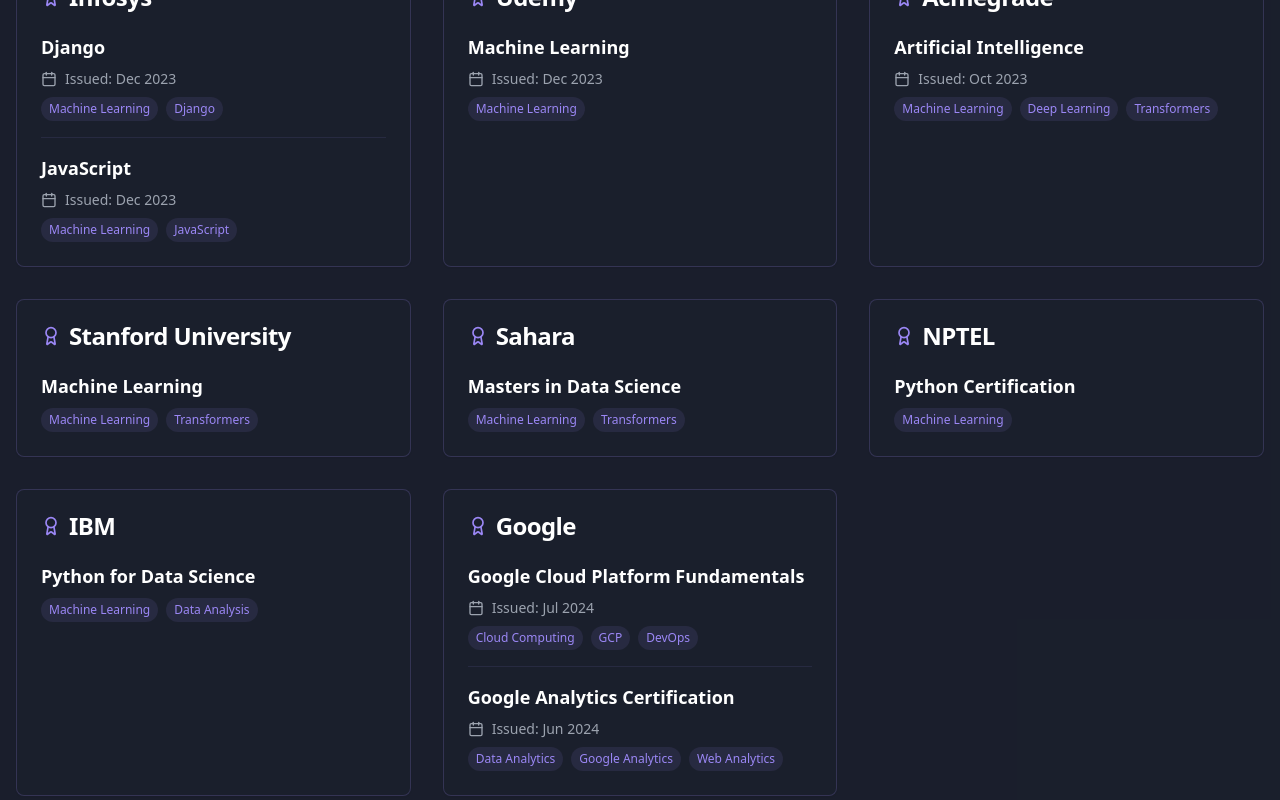
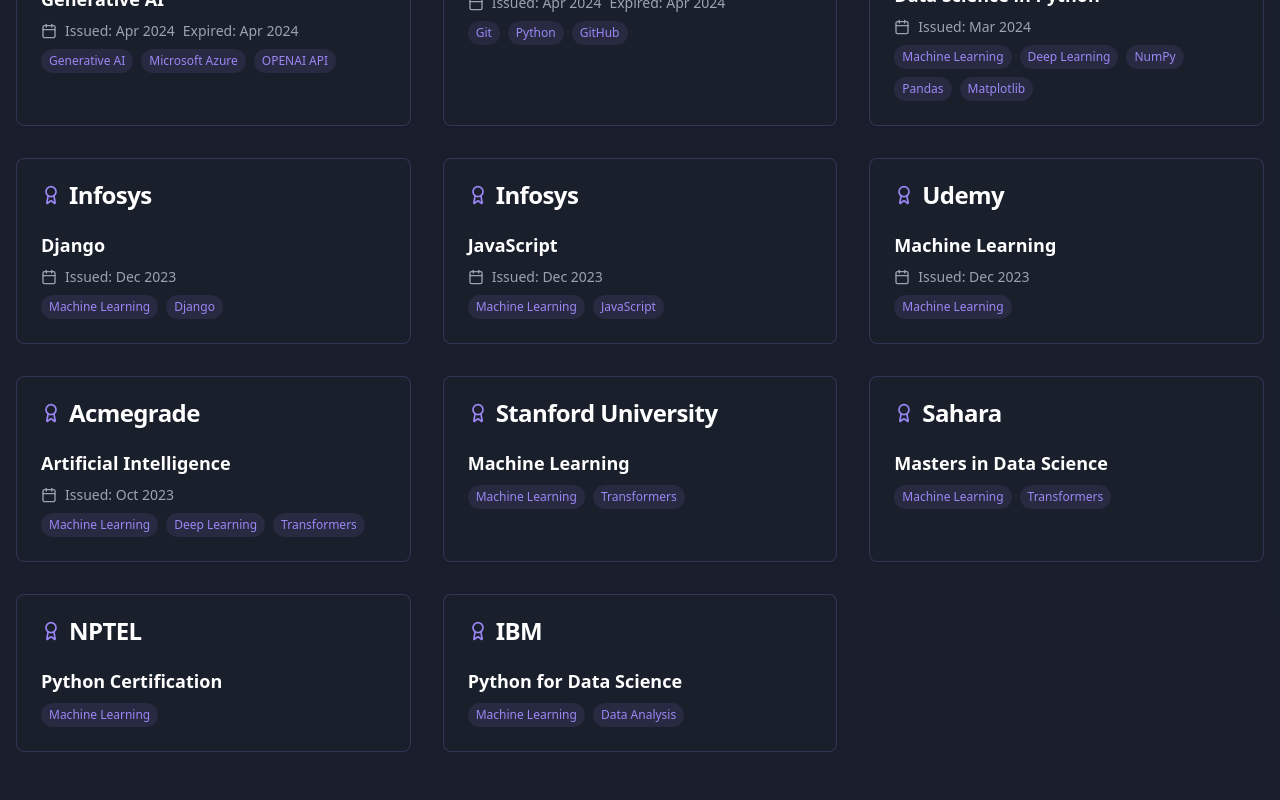
Before and after one commit to achuajays/protofolio, a React (Vite) app: page / in a window 1280 px wide. Shown: the part 6240-7040 px from the top of the page. Built offline with nearby package versions, Linux system fonts and the light colour scheme.

Commit message:
Remove Google Certification and Update Cards
Refactor the CertificationsSection component to create individual cards for each certification instead of grouping them under a single title. Additionally, remove the certifications issued by Google from the list.
[skip gpt_engineer]

```diff
--- a/src/components/CertificationCard.tsx
+++ b/src/components/CertificationCard.tsx
@@ -4,12 +4,12 @@ import { Card, CardContent, CardHeader, CardTitle } from "./ui/card";
 import { Certification } from "../types/certification";
 
 interface CertificationCardProps {
+  certification: Certification;
   issuer: string;
-  certifications: Certification[];
   index: number;
 }
 
-const CertificationCard = ({ issuer, certifications, index }: CertificationCardProps) => {
+const CertificationCard = ({ certification, issuer, index }: CertificationCardProps) => {
   return (
     <motion.div
       initial={{ opacity: 0, y: 20 }}
@@ -24,38 +24,35 @@ const CertificationCard = ({ issuer, certifications, index }: CertificationCardP
             {issuer}
           </CardTitle>
         </CardHeader>
-        <CardContent className="space-y-4">
-          {certifications.map((cert, certIndex) => (
+        <CardContent>
           <motion.div
-              key={certIndex}
             initial={{ opacity: 0, x: -20 }}
             whileInView={{ opacity: 1, x: 0 }}
-              transition={{ delay: certIndex * 0.1 }}
+            transition={{ delay: 0.1 }}
             viewport={{ once: true }}
-              className="border-t border-primary/10 pt-4 first:border-t-0 first:pt-0"
           >
-              <h4 className="font-semibold text-lg mb-2">{cert.title}</h4>
-              {(cert.issued || cert.expired) && (
+            <h4 className="font-semibold text-lg mb-2">{certification.title}</h4>
+            {(certification.issued || certification.expired) && (
               <div className="flex items-center gap-2 text-sm text-gray-400 mb-2">
                 <Calendar className="w-4 h-4" />
-                  {cert.issued && <span>Issued: {cert.issued}</span>}
-                  {cert.expired && <span>Expired: {cert.expired}</span>}
+                {certification.issued && <span>Issued: {certification.issued}</span>}
+                {certification.expired && <span>Expired: {certification.expired}</span>}
               </div>
             )}
-              {cert.credentialId && (
+            {certification.credentialId && (
               <a
-                  href={cert.credentialUrl}
+                href={certification.credentialUrl}
                 target="_blank"
                 rel="noopener noreferrer"
                 className="flex items-center gap-2 text-sm text-primary hover:text-primary/80 transition-colors mb-2"
               >
                 <LinkIcon className="w-4 h-4" />
-                  Credential ID: {cert.credentialId}
+                Credential ID: {certification.credentialId}
               </a>
             )}
-              {cert.skills && cert.skills.length > 0 && (
+            {certification.skills && certification.skills.length > 0 && (
               <div className="flex flex-wrap gap-2">
-                  {cert.skills.map((skill, skillIndex) => (
+                {certification.skills.map((skill, skillIndex) => (
                   <span
                     key={skillIndex}
                     className="bg-primary/10 text-primary px-2 py-1 rounded-full text-xs"
@@ -66,7 +63,6 @@ const CertificationCard = ({ issuer, certifications, index }: CertificationCardP
               </div>
             )}
           </motion.div>
-          ))}
         </CardContent>
       </Card>
     </motion.div>
--- /dev/null
+++ b/src/components/CertificationGroup.tsx
@@ -0,0 +1,25 @@
+import { motion } from "framer-motion";
+import { CertificationGroup as CertificationGroupType } from "../types/certification";
+import CertificationCard from "./CertificationCard";
+
+interface CertificationGroupProps {
+  group: CertificationGroupType;
+  startIndex: number;
+}
+
+const CertificationGroup = ({ group, startIndex }: CertificationGroupProps) => {
+  return (
+    <>
+      {group.certifications.map((cert, index) => (
+        <CertificationCard
+          key={`${group.issuer}-${index}`}
+          certification={cert}
+          issuer={group.issuer}
+          index={startIndex + index}
+        />
+      ))}
+    </>
+  );
+};
+
+export default CertificationGroup;
--- a/src/components/CertificationsSection.tsx
+++ b/src/components/CertificationsSection.tsx
@@ -1,8 +1,8 @@
 import { motion } from "framer-motion";
-import CertificationCard from "./CertificationCard";
-import { CertificationGroup } from "../types/certification";
+import CertificationGroup from "./CertificationGroup";
+import { CertificationGroup as CertificationGroupType } from "../types/certification";
 
-const certifications: CertificationGroup[] = [
+const certifications: CertificationGroupType[] = [
   {
     issuer: "HackerRank",
     certifications: [
@@ -175,22 +175,7 @@ const certifications: CertificationGroup[] = [
       }
     ]
   },
-  {
-    issuer: "Google",
-    certifications: [
-      {
-        title: "Google Cloud Platform Fundamentals",
-        issued: "Jul 2024",
-        skills: ["Cloud Computing", "GCP", "DevOps"]
-      },
-      {
-        title: "Google Analytics Certification",
-        issued: "Jun 2024",
-        skills: ["Data Analytics", "Google Analytics", "Web Analytics"]
-      }
-    ]
-  }
-];
+].filter(group => group.issuer !== "Google");
 
 const CertificationsSection = () => {
   return (
@@ -212,12 +197,11 @@ const CertificationsSection = () => {
           viewport={{ once: true }}
           className="grid gap-8 md:grid-cols-2 lg:grid-cols-3"
         >
-          {certifications.map((group, index) => (
-            <CertificationCard
-              key={index}
-              issuer={group.issuer}
-              certifications={group.certifications}
-              index={index}
+          {certifications.map((group, groupIndex) => (
+            <CertificationGroup
+              key={group.issuer}
+              group={group}
+              startIndex={groupIndex * group.certifications.length}
             />
           ))}
         </motion.div>
```
Lines whose indentation alone changed are shown as unchanged.
